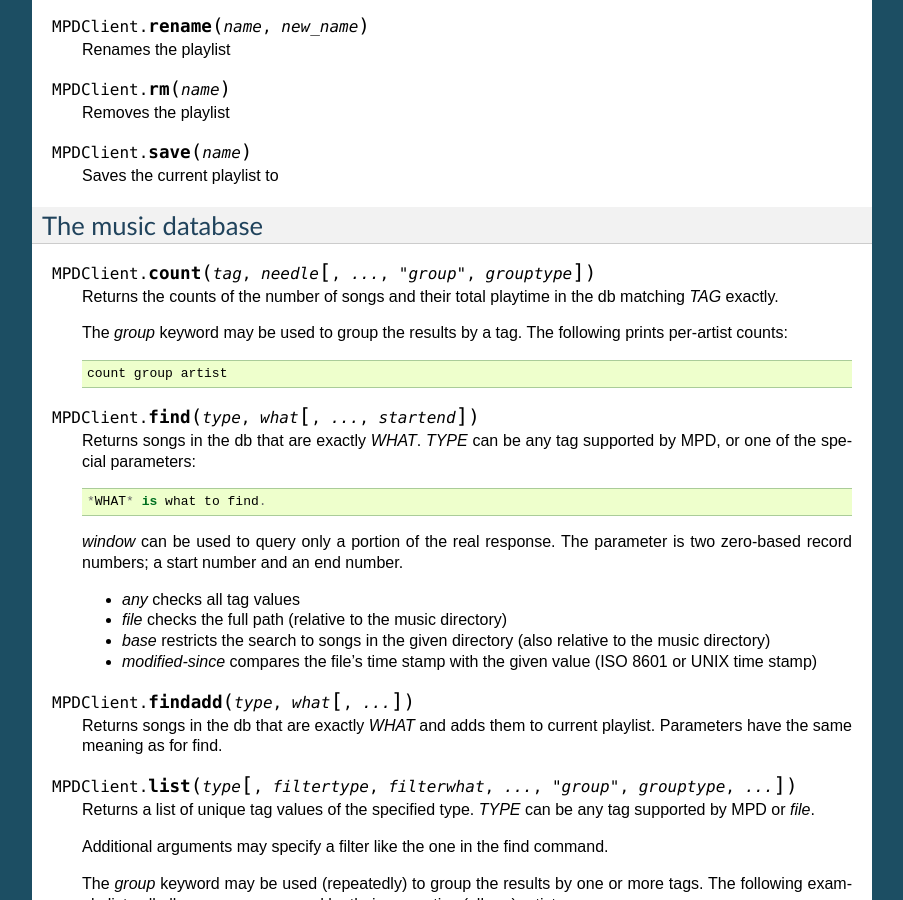
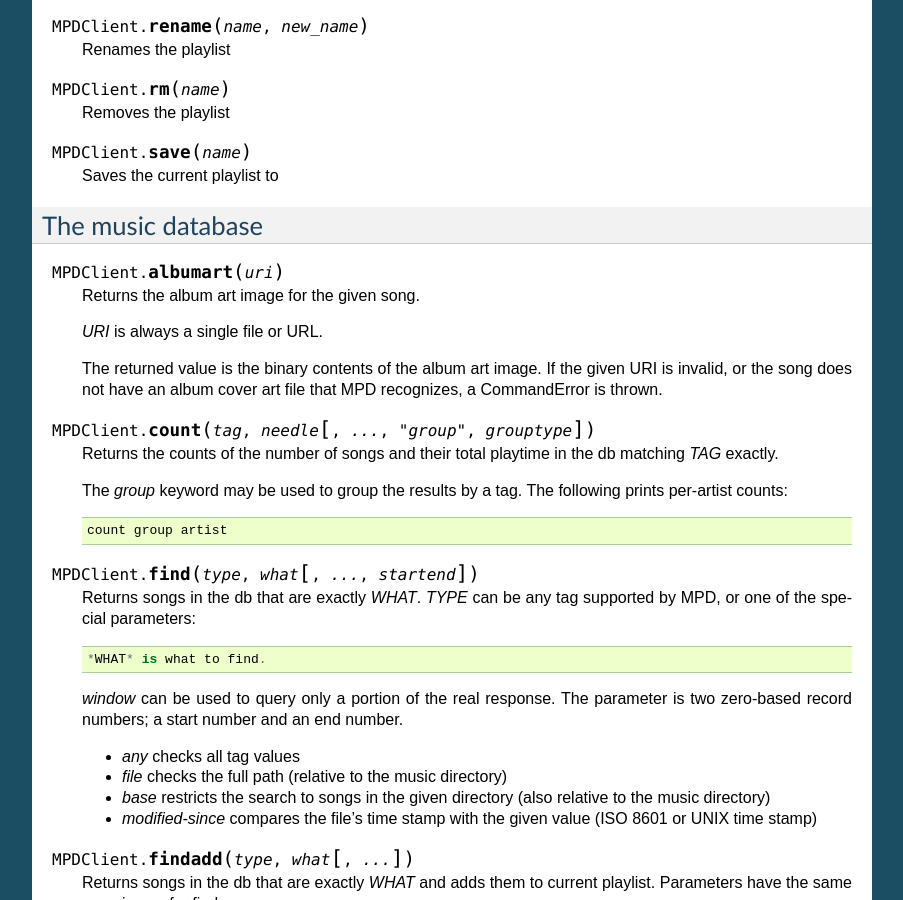
Before and after one commit to Mic92/python-mpd2, a Sphinx documentation site: the page built from doc/topics/commands.rst, in a window 1280 px wide and 900 px high, scrolled down 5933 px. Shown: the whole window, without its empty margins (198-1101 px from the left). Built offline with Sphinx 7.4.7, drawn with Linux system fonts in a browser that asks for light colours; the version number could not be read and is left out.

Commit message:
Added API documentation for albumart command

```diff
--- a/doc/topics/commands.rst
+++ b/doc/topics/commands.rst
@@ -598,7 +598,15 @@ Stored playlists
 The music database
 ------------------
 
+.. function:: MPDClient.albumart(uri)
 
+
+    Returns the album art image for the given song.
+
+    *URI* is always a single file or URL.
+
+    The returned value is the binary contents of the album art image. If the given URI is invalid,
+    or the song does not have an album cover art file that MPD recognizes, a CommandError is thrown.
 .. function:: MPDClient.count(tag, needle[, ..., "group", grouptype])
 
 
```
